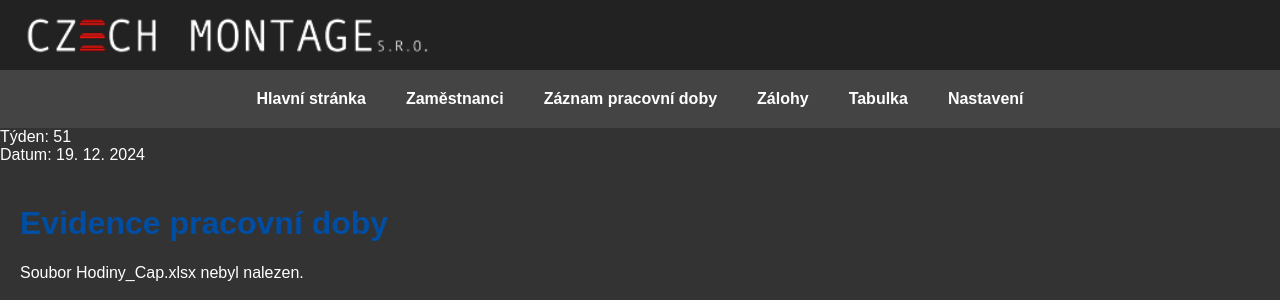
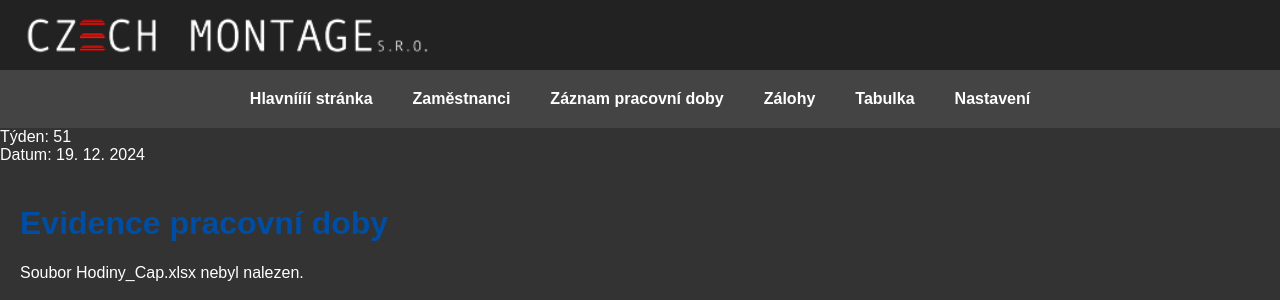
Before and after one commit to CowleyCZE/hodiny, a Flask app: page / in a window 1280 px wide. Shown: the top 300 px of the page. Run offline with Flask 3, Linux system fonts and the light colour scheme.

Commit message:
íííí

```diff
--- a/templates/index.html
+++ b/templates/index.html
@@ -12,7 +12,7 @@
     </header>
 
     <nav class="nav">
-        <a href="{{ url_for('index') }}">Hlavní stránka</a>
+        <a href="{{ url_for('index') }}">Hlavníííí stránka</a>
         <a href="{{ url_for('manage_employees') }}">Zaměstnanci</a>
         <a href="{{ url_for('record_time') }}">Záznam pracovní doby</a>
         <a href="{{ url_for('zalohy') }}">Zálohy</a>
```
